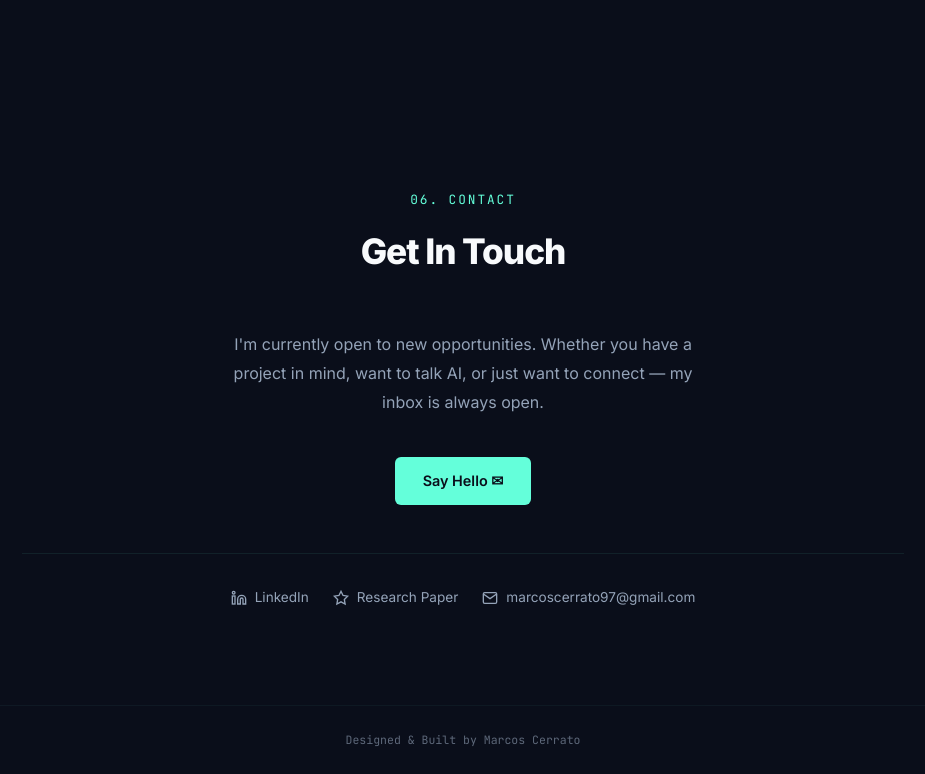
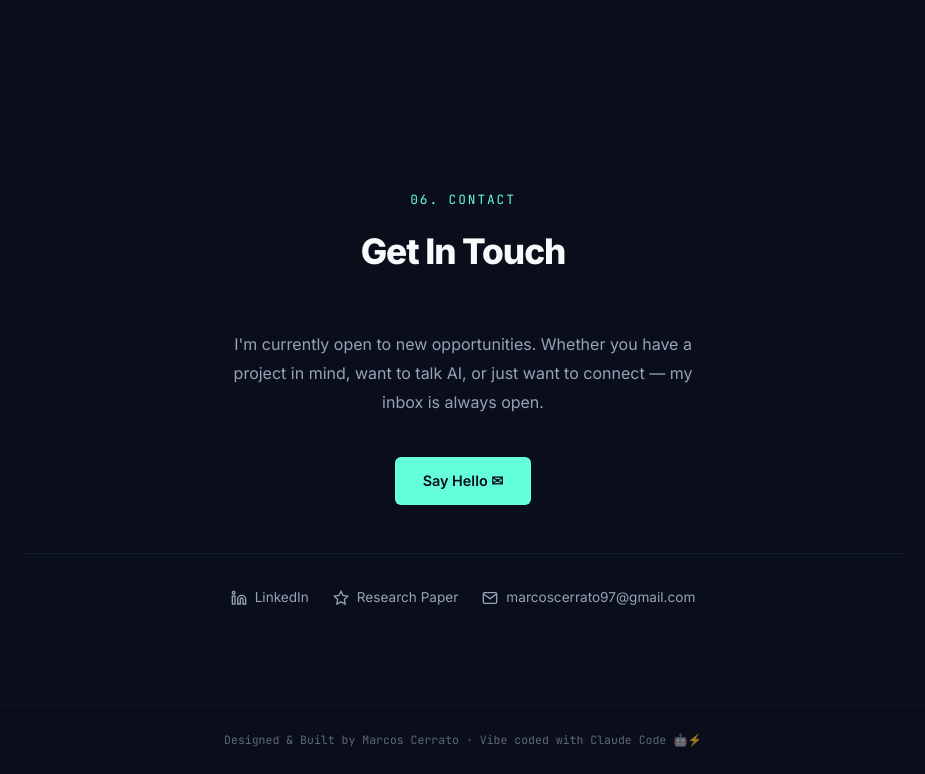
Before and after one commit to MarcosCerrato/personal-web, a plain HTML site: page index.html in a window 1280 px wide. Shown: the part 5031-5805 px from the top of the page, without its empty margins (312-1237 px from the left). Drawn offline with Linux system fonts and the light colour scheme.

Commit message:
Add Claude Code credit to footer

```diff
--- a/index.html
+++ b/index.html
@@ -1146,7 +1146,7 @@
   </main>
 
   <footer>
-    <span data-i18n="footer">Designed & Built by Marcos Cerrato</span>
+    <span data-i18n="footer">Designed & Built by Marcos Cerrato · Vibe coded with Claude Code 🤖⚡</span>
   </footer>
 
   <script>
@@ -1204,7 +1204,7 @@
         contact_desc: "I'm currently open to new opportunities. Whether you have a project in mind, want to talk AI, or just want to connect — my inbox is always open.",
         contact_btn: 'Say Hello ✉',
         contact_paper: 'Research Paper',
-        footer: 'Designed & Built by Marcos Cerrato',
+        footer: 'Designed & Built by Marcos Cerrato · Vibe coded with Claude Code 🤖⚡',
       },
       es: {
         nav_about: 'Sobre mí',
@@ -1258,7 +1258,7 @@
         contact_desc: "Estoy abierto a nuevas oportunidades. Ya sea que tengas un proyecto en mente, quieras hablar de IA, o simplemente conectar — mi bandeja de entrada siempre está abierta.",
         contact_btn: 'Escribime ✉',
         contact_paper: 'Paper',
-        footer: 'Diseñado y construido por Marcos Cerrato',
+        footer: 'Diseñado y construido por Marcos Cerrato · Vibe coded con Claude Code 🤖⚡',
       }
     };
 
```
